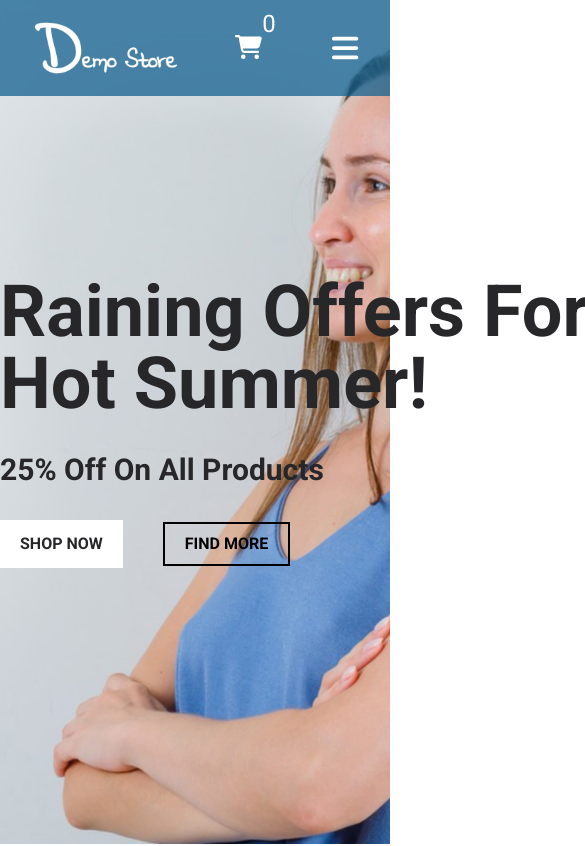
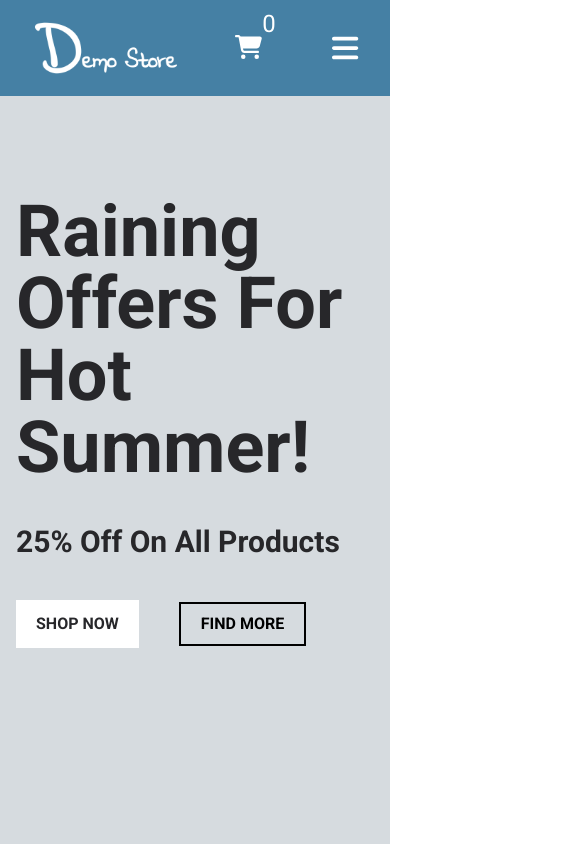
Before and after one commit to AzizulHakim01/demostore, a React (Vite) app: page / in a window 390 px wide. Shown: the top 846 px of the page, 585 px wide, since content can reach past the window. Built offline with nearby package versions, Linux system fonts and the light colour scheme; the HTML template or start-up script is replaced by a standard one.

Commit message:
Added Hero Tab with responsiveness

```diff
--- a/src/components/Hero.jsx
+++ b/src/components/Hero.jsx
@@ -3,9 +3,9 @@ import { Link } from "react-router-dom";
 
 const Hero = () => {
   return (
-    <div className="md:bg-hero-pattern bg-hero-pattern-mb bg-center h-auto">
-      <div className=" w-[1152px] mx-auto">
-        <div className="md:h-[90vh] h-[100vh] w-[600px] flex flex-col gap-8 items-start justify-center">
+    <div className="md:bg-hero-pattern md:bg-fixed bg-[#d6dbdf] bg-auto bg-center h-auto w-full scroll-smooth">
+      <div className=" md:w-[1152px] md:mx-auto w-full">
+        <div className="md:h-[92vh] h-[100vh] md:w-[600px] flex flex-col md:gap-8 gap-10 px-4 md:px-0 md:items-start item-center justify-center">
           <h1 className="font-bold text-7xl text-zinc-800">
             Raining Offers For Hot Summer!
           </h1>
@@ -15,7 +15,7 @@ const Hero = () => {
             <Link className="font-bold px-5 py-2 border-2 border-black">FIND MORE</Link>
           </div>
         </div>
-        <div className=""></div>
+        <div className="hidden"></div>
       </div>
     </div>
   );
```
